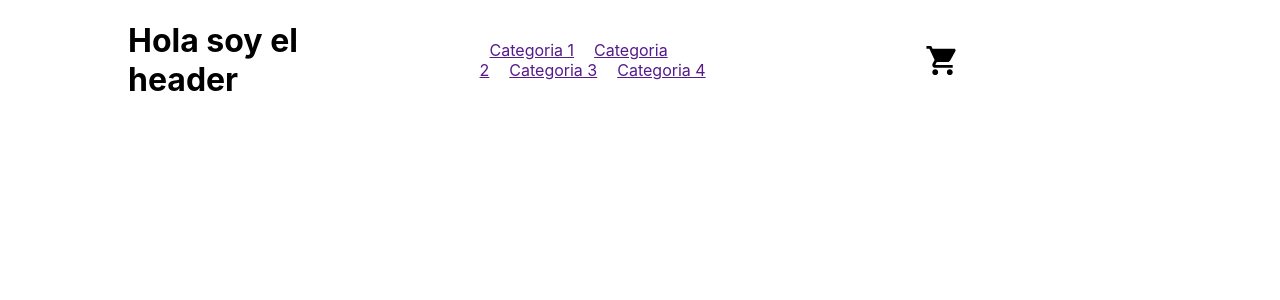
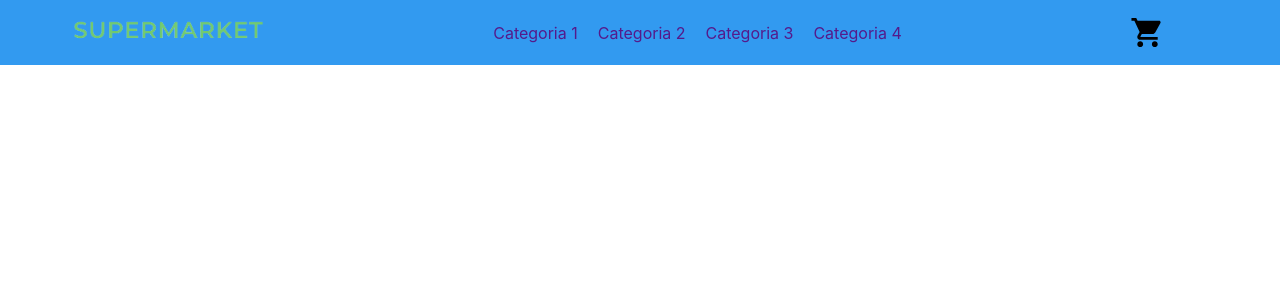
Before and after one commit to Luismorandi/superapp-curso-react, a React (Create React App) app: page / in a window 1280 px wide. Shown: the top 300 px of the page. Built offline with nearby package versions, Linux system fonts and the light colour scheme.

Commit message:
navbar react

```diff
--- a/src/components/Header/Header.js
+++ b/src/components/Header/Header.js
@@ -2,16 +2,18 @@ import React from "react";
 import Navbar from "./componentsHeader/navbar";
 import Cart from "./componentsHeader/Cart";
 import "../Header/header.css"
+import logo from "../../assets/logo.png";
+
+
+
 
 
 const Header = () => {
     return (
         <header>
-            <img src="" alt="" />
-            <h1>Hola soy el header</h1>
+            <img  src={logo} alt="" id="logo"/>
             <Navbar/>
             <Cart/>
-
 
         </header>
 
--- a/src/components/Header/componentsHeader/Cart.js
+++ b/src/components/Header/componentsHeader/Cart.js
@@ -4,7 +4,7 @@ import "../componentsHeader/cart.css"
 
 const Cart = () =>{
     return (
-        <ShoppingCartIcon fontSize="large" />
+        <ShoppingCartIcon fontSize="large" className="cart"/>
     )
 }
 
--- a/src/components/Header/componentsHeader/cart.css
+++ b/src/components/Header/componentsHeader/cart.css
@@ -0,0 +1,10 @@
+.cart{
+    margin-right: 100px;
+}
+
+@media(max-width: 750px) {
+
+    .cart{
+      margin-right: 50px;
+
+     }}
--- a/src/components/Header/componentsHeader/navbar.css
+++ b/src/components/Header/componentsHeader/navbar.css
@@ -1,7 +1,60 @@
-div{
-    margin-left: 25%;
-    margin-right: 25%;
+
+li{
+    display: inline;
+    list-style: none;
 }
+
 a{
     margin: 10px 10px;
+    text-decoration: none;
+
+
 }
+
+label{
+    display: none;
+    margin-left: 50px;
+}
+
+input{
+    display: none;
+}
+
+
+
+@media(max-width: 750px) {
+    label{
+        display: block;
+    }
+    li{
+        display: list-item;
+        padding-top: 5%;
+        padding-bottom: 5%;
+    }
+    a{
+        margin: none;
+
+    }
+
+
+
+    .submenu2{
+
+       position: absolute;
+       width: 100%;
+       max-height: 100vh;
+       background: rgb(50, 154, 240);
+       top: 50px;
+       left: -150%;
+       text-align: center;
+       transition: all .5s;
+       border-radius: 8px;
+       box-shadow:
+       0 10px 10px rgba(0, 0,0 ,0.22);
+   }
+
+   #check:checked+.submenu2{
+    left: 0%;
+}
+
+   }
--- a/src/components/Header/componentsHeader/navbar.js
+++ b/src/components/Header/componentsHeader/navbar.js
@@ -1,14 +1,21 @@
 import React from "react"
 import "../componentsHeader/navbar.css"
+import MenuIcon from '@mui/icons-material/Menu';
+
 
 
 const Navbar = () =>{
     return (
         <div>
-        <a href="">Categoria 1</a>
-        <a href="">Categoria 2</a>
-        <a href="">Categoria 3</a>
-        <a href="">Categoria 4</a>
+            <label for="check"><MenuIcon id="menuIcon"> </MenuIcon></label>
+            <input type="checkbox" id="check"/>
+            <ul className="submenu2">
+                <li><a href="">Categoria 1</a></li>
+                <li><a href="">Categoria 2</a></li>
+                <li><a href="">Categoria 3</a></li>
+                <li><a href="">Categoria 4</a></li>
+
+        </ul>
         </div>
         )
 
--- a/src/components/Header/header.css
+++ b/src/components/Header/header.css
@@ -1,9 +1,35 @@
+*{
+    margin: 0;
+    padding: 0;
+
+    scroll-behavior: smooth;
+}
+
 header{
+    background-color: rgb(50, 154, 240);
     display: flex;
     justify-content: space-between;
     align-items: center;
+    padding: 15px 15px ;
+
+
 }
 
-h1{
-    margin-left: -30%;
+img{
+    width: 200px;
+    margin-left: 50px;
 }
+
+
+@media(max-width: 750px) {
+
+ #logo{
+    display: none;
+
+  }
+
+
+
+
+
+ }
```
Also changed, not shown: src/assets/logo.png (added).
